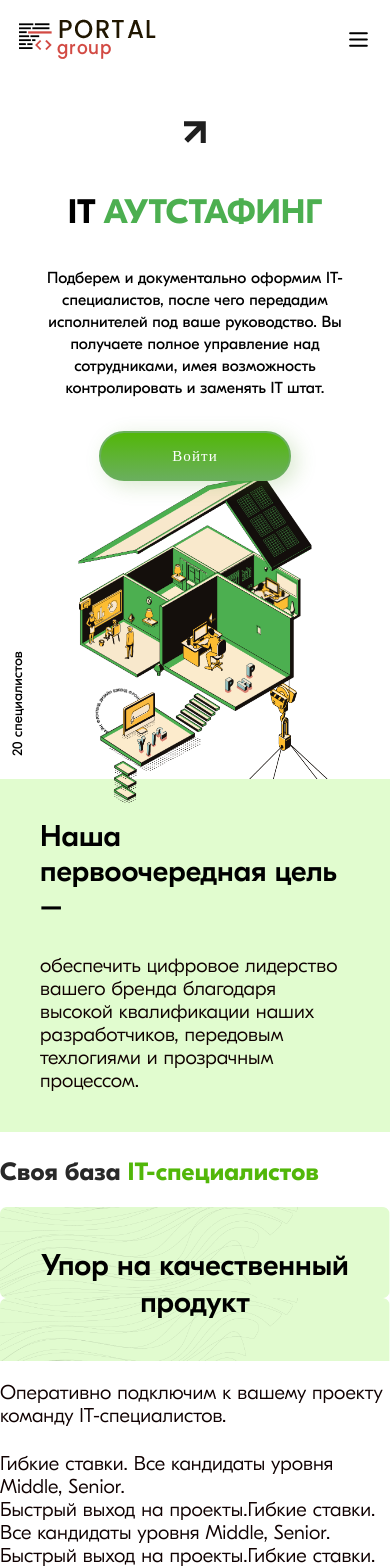
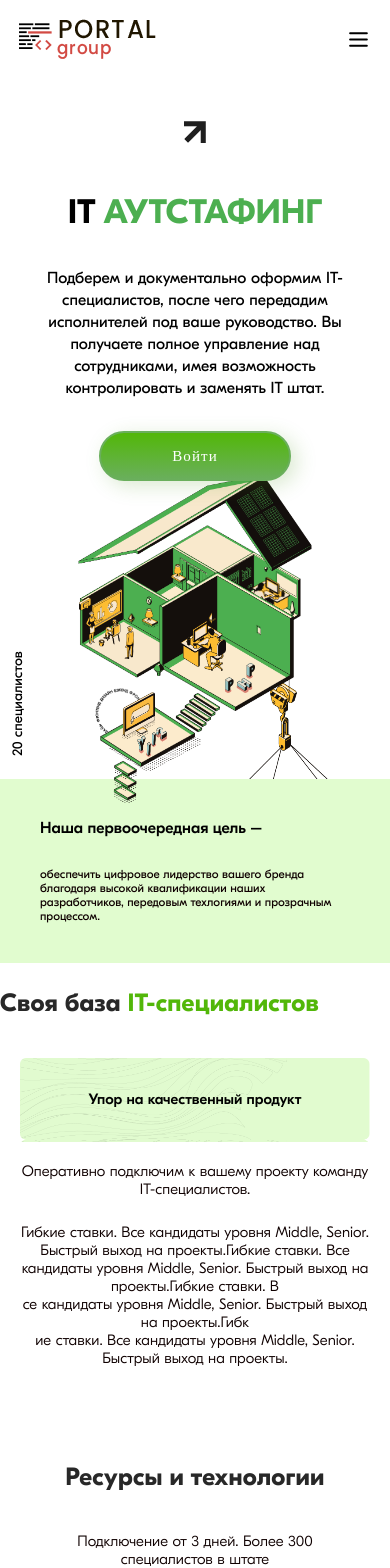
Before and after one commit to apuc/-outstaffing_land, a Vue app: page / in a window 390 px wide. Shown: the top 1568 px of the page. Built offline with nearby package versions, Linux system fonts and the light colour scheme.

Commit message:
fix(ItSpecialist): поправил верстку по макету <768px

```diff
--- a/src/components/itSpecialist/ItSpecialist.vue
+++ b/src/components/itSpecialist/ItSpecialist.vue
@@ -332,8 +332,12 @@ h2 {
 
 @media only screen and (max-width: 768px) {
   .it_specialist {
-    /*padding: 15px;*/
     background-color: #ffffff;
+  }
+
+  .wrapper-410 .heading {
+    font-size: 16px;
+    font-weight: 500;
   }
 
   .container {
@@ -399,6 +403,11 @@ h2 {
     max-width: 100%;
   }
 
+  .paragraph {
+    font-size: 12px;
+    font-weight: 400;
+  }
+
   .row {
     margin-top: 0;
     z-index: 1;
@@ -428,6 +437,10 @@ h2 {
 
   .col-670 .paragraph {
     margin-left: 0;
+    font-size: 15px;
+    font-weight: 300;
+    text-align: center;
+    /*padding: 15px;*/
   }
 
   .background-img-green {
@@ -435,8 +448,11 @@ h2 {
   }
 
   .background-img-green .heading {
-    padding: 40px;
+    padding: 33px;
     line-height: 37px;
+    font-size: 15px;
+    font-weight: 500;
+    line-height: 17.34px;
   }
 
   .square {
@@ -451,6 +467,9 @@ h2 {
     height: 50px;
   }
 
+  .col-670 {
+    padding: 20px;
+  }
   .number-specialist {
     left: -35px;
     top: -40px;
```
